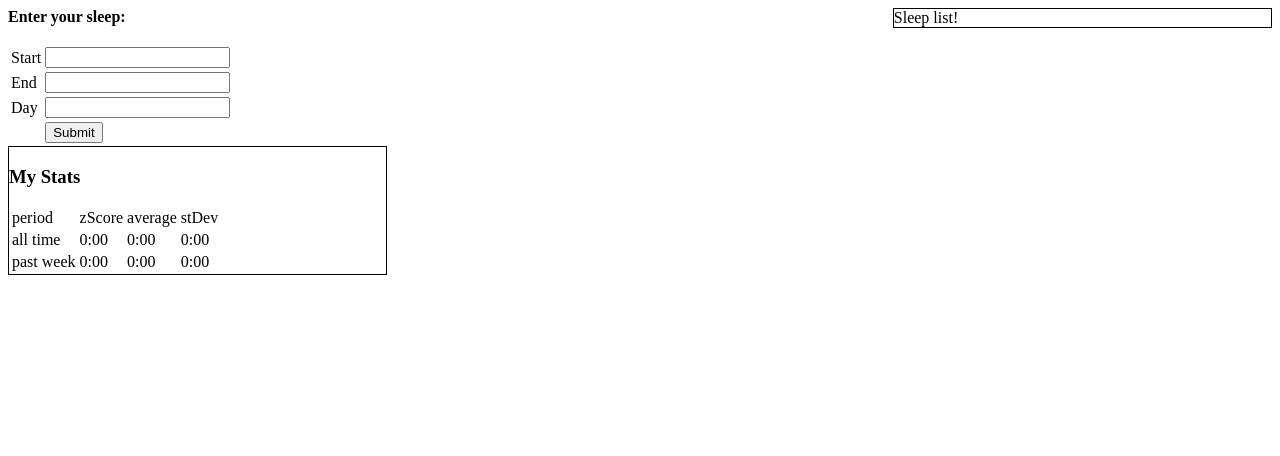
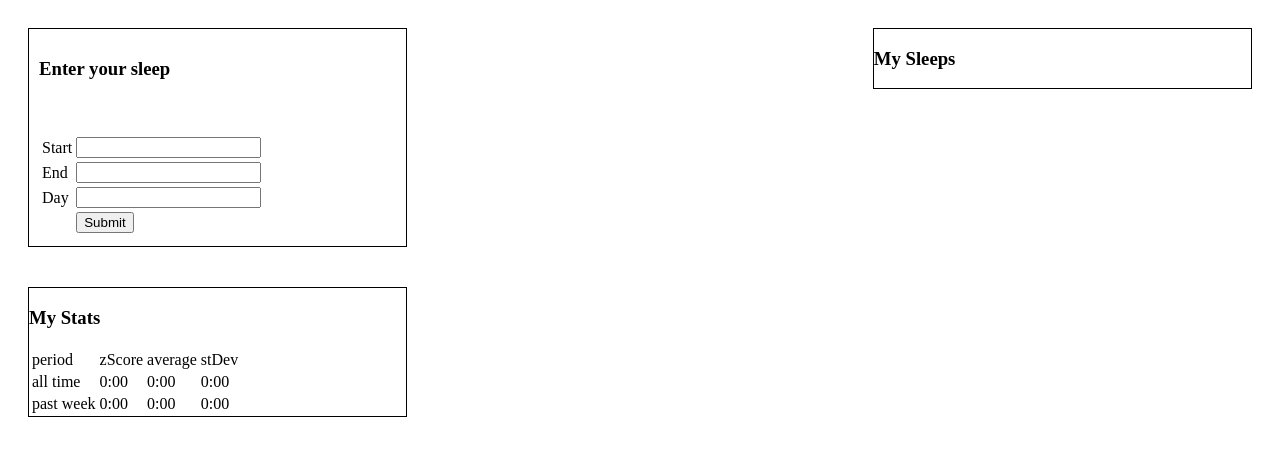
Before and after one commit to sleepers-anonymous/zscore, a Django app: template zscore/templates/mysleep.html in a window 1280 px wide. Shown: the top 456 px of the page. Run offline with Django 3.2, Linux system fonts and the light colour scheme; the template is opened without the code that fills it, so the values that code supplies are empty; the visitor is signed in with stand-in values (Sample User, id 1); data comes from the database, SQL or seed files in the repository; some libraries are stand-ins or nearby versions.

Commit message:
Finishes the sleep list view
Cleans up the mysleep page slightly. Adds a /sleep/delete url and
view, as well changing /submit_sleep to /sleep/submit. It might
make sense to break out the /sleep url patterns into their own
file within the sleep app.

```diff
--- a/sleep/templatetags/sleep_tags.py
+++ b/sleep/templatetags/sleep_tags.py
@@ -1,5 +1,5 @@
 from django import template
-from sleep.models import Sleeper
+from sleep.models import Sleeper, Sleep
 import datetime
 register = template.Library()
 
@@ -11,10 +11,11 @@ def statsView(context):
     context['global']=sleeper.sleepStats()
     context['weekly']=sleeper.sleepStats(datetime.date.today()-datetime.timedelta(7),datetime.date.today())
     return context
-@register.inclusion_tag('inclusion/sleep_list.html')
-def sleepListView():
-    # Return an empty context for now
-    return {}
+@register.inclusion_tag('inclusion/sleep_list.html', takes_context=True)
+def sleepListView(context):
+    user = context['request'].user
+    sleeps = Sleep.objects.filter(user=user).order_by('start_time', 'end_time')[:20]
+    return {'sleeps': sleeps}
 @register.inclusion_tag('inclusion/sleep_entry.html')
 def sleepEntryView():
     # No context needed
--- a/zscore/static/sleep/mysleep.css
+++ b/zscore/static/sleep/mysleep.css
@@ -2,15 +2,18 @@
 {
     float: left;
     width: 30%;
+    margin: 20px;
 }
 .stats-view
 {
     float: left;
     width: 30%;
     clear: left;
+    margin: 20px;
 }
 .sleep-list-view
 {
     float:right;
     width: 30%;
+    margin: 20px;
 }
--- a/zscore/templates/inclusion/sleep_entry.html
+++ b/zscore/templates/inclusion/sleep_entry.html
@@ -25,17 +25,21 @@
       var center = $(".sleep-entry .center").datepicker("getDate");
 
       // Make the AJAX request
-      $.post("/submit_sleep/", {
+      $.post("/sleep/submit/", {
         "start[]": dateToArray(start),
         "end[]": dateToArray(end),
         "center[]": dateToArray(center)
+      }, function() {
+        // Hack to refresh page on submit for now
+        // TODO: Ajax-ify all the views
+        location.reload();
       });
     });
   });
 </script>
 
-<div class="sleep-entry" style="1px solid black">
-  <b>Enter your sleep:</b>
+<div class="sleep-entry" style="border: 1px solid black; padding: 10px">
+  <h3>Enter your sleep</h3>
   <br/><br/>
   <table>
     <tr>
--- a/zscore/templates/inclusion/sleep_list.html
+++ b/zscore/templates/inclusion/sleep_list.html
@@ -1,3 +1,24 @@
-<div style="border: 1px solid black">
-Sleep list!
+<script type="text/javascript">
+function deleteSleep(id) {
+  $.post("/sleep/delete/", {
+    "id": id
+  }, function() {
+    // Reload the page to show the updated list
+    // TODO: If we AJAX-ify things, this should become
+    // just a javascript update
+    location.reload();
+  });
+};
+</script>
+
+<div class="sleep-list" style="border: 1px solid black">
+  <h3>My Sleeps</h3>
+  <table>
+    {% for sleep in sleeps %}
+    <tr id="sleep-entry-id-{{sleep.id}}">
+      <td><a href="javascript:null;" class="sleep-delete-button" onclick="deleteSleep({{sleep.id}});">x</a></td>
+      <td>{{sleep.start_time}} to {{sleep.end_time}}</td>
+    </tr>
+    {% endfor %}
+  </table>
 </div>
--- a/zscore/urls.py
+++ b/zscore/urls.py
@@ -27,6 +27,7 @@ urlpatterns = patterns('',
     # Pages
     url(r'^leaderboard/$', 'sleep.views.leaderboard'),
     url(r'^mysleep/$', 'sleep.views.mysleep'),
-    url(r'^submit_sleep/$', 'sleep.views.submitSleep'),
+    url(r'^sleep/submit/$', 'sleep.views.submitSleep'),
+    url(r'^sleep/delete/$', 'sleep.views.deleteSleep'),
     url(r'^$', 'sleep.views.home'),
 )
```
Also changed, not shown: sleep/views.py (+16 -1 lines).
